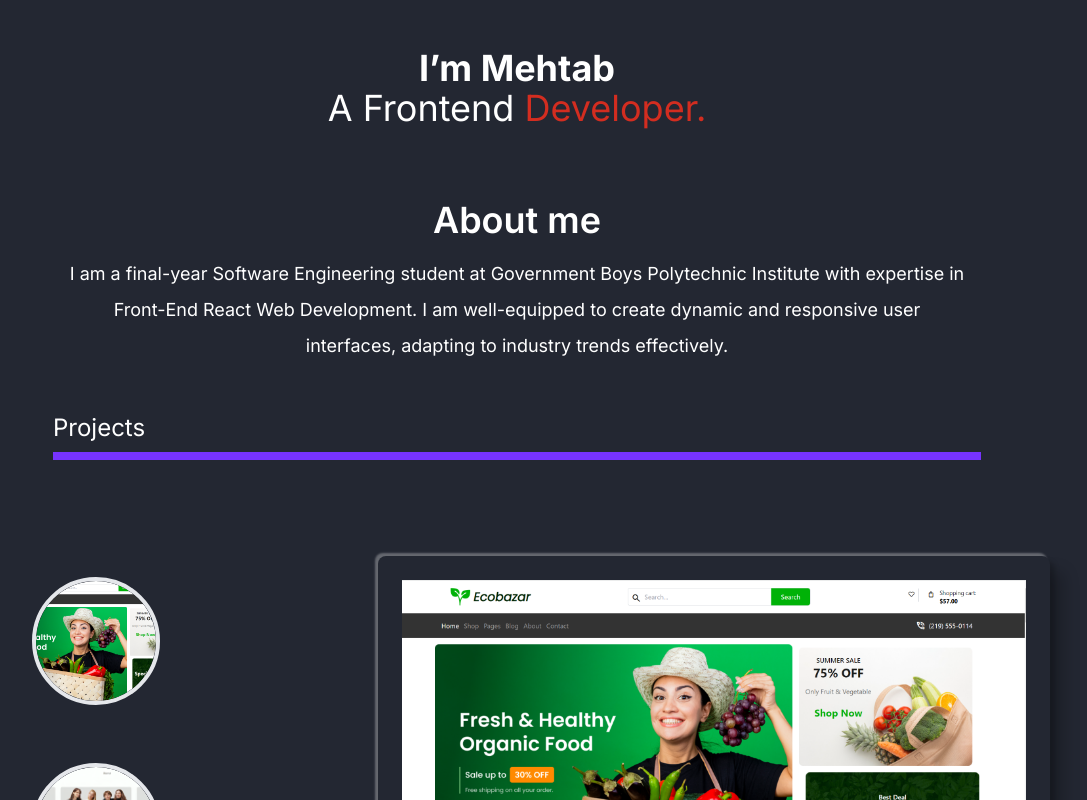
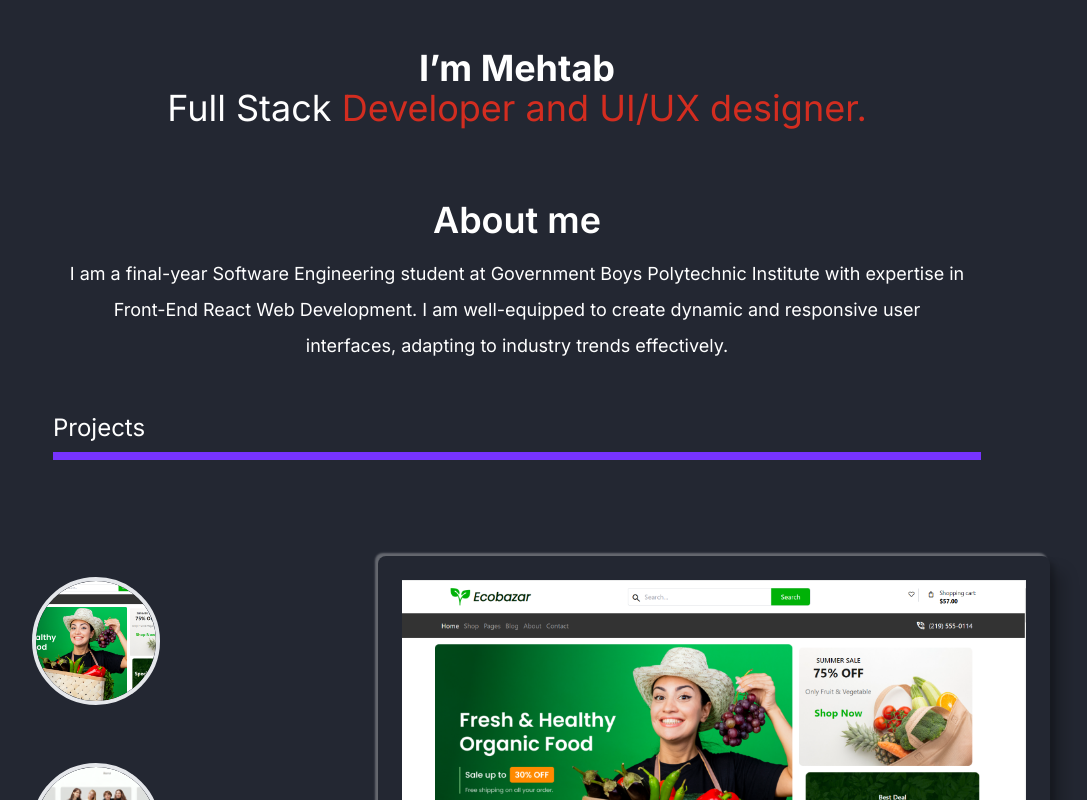
Before and after one commit to mehtabhussain12/Mehtab, a Next.js app: page / in a window 1280 px wide. Shown: the top 800 px of the page, without its empty margins (123-1210 px from the left). Built offline with nearby package versions, Linux system fonts and the light colour scheme.

Commit message:
Update Hero.tsx

```diff
--- a/src/app/(components)/Hero.tsx
+++ b/src/app/(components)/Hero.tsx
@@ -14,7 +14,7 @@ const Hero = () => {
     <div className='mt-6 text-center'>
       {/* <h1 className='text-center text-xl text-white font-semibold'>Hey</h1> */}
       <h1 className='text-4xl text-white font-bold'>I’m Mehtab</h1>
-      <h1 className='text-4xl text-white'>A Frontend <span className='text-[#D32D20]'>Developer.</span></h1>
+      <h1 className='text-4xl text-white'>Full Stack <span className='text-[#D32D20]'>Developer and UI/UX designer.</span></h1>
       <div className=' mt-6 text-center px-4 max-w-2xl'>
   {/* <p className='text-white sm:text-md text-sm sm:leading-relaxed leading-6'>
     A highly motivated student studying Artificial Intelligence and Machine Learning. Actively seeking opportunities to apply my skills and knowledge to real-world projects and contribute to the advancement of the industry.
```
